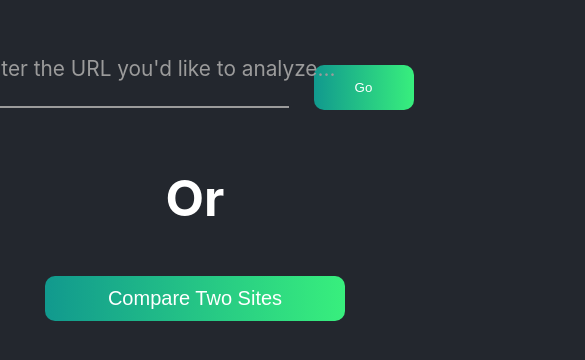
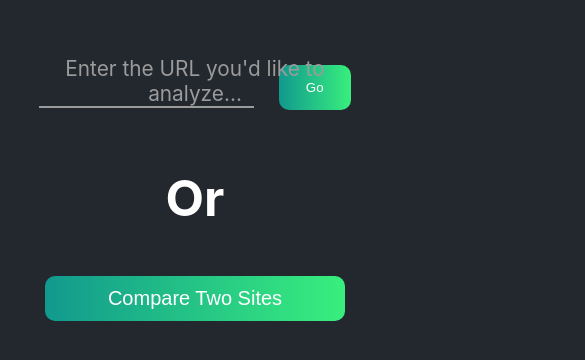
Before and after one commit to bijuice/web-scraper, a React (Create React App) app in the folder frontend/: page / in a window 390 px wide. Shown: the part 254-614 px from the top of the page, 585 px wide, since content can reach past the window. Built offline with nearby package versions, Linux system fonts and the light colour scheme.

Commit message:
added width responsiveness

```diff
--- a/frontend/src/index.scss
+++ b/frontend/src/index.scss
@@ -28,7 +28,7 @@ code {
   position: relative;
   padding: 15px 0 0;
   margin-top: 10px;
-  width: 800px;
+  width: 80vw;
 }
 
 .form__field {
```
